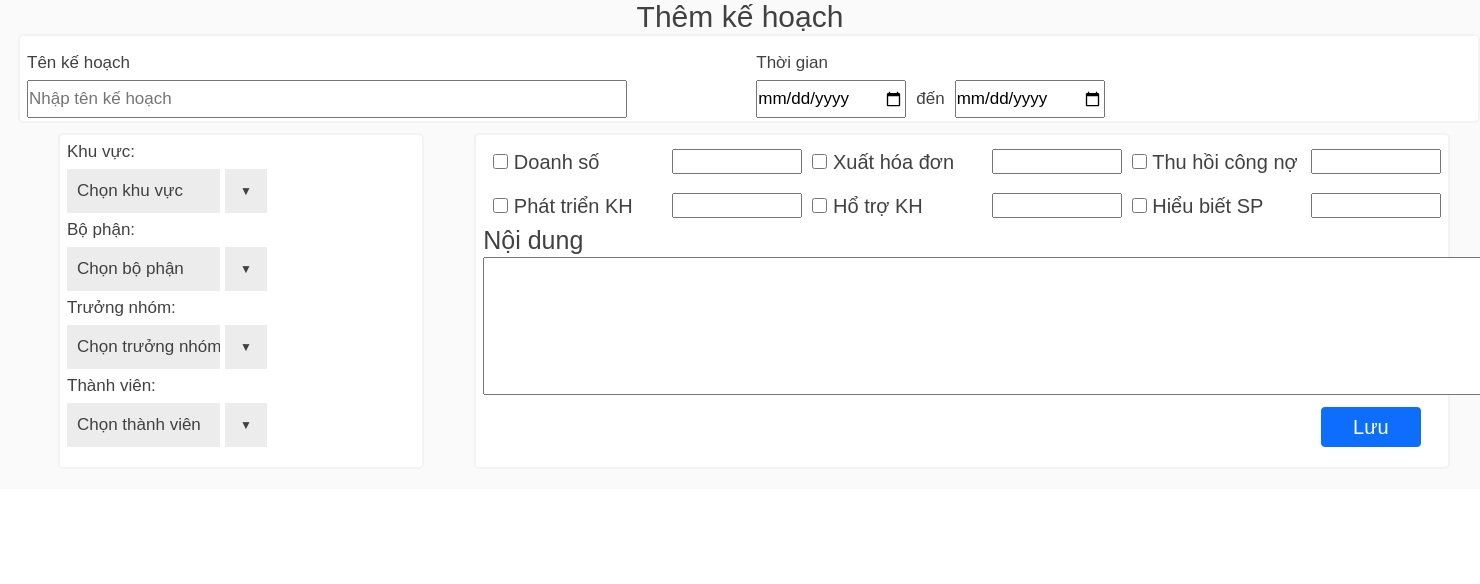
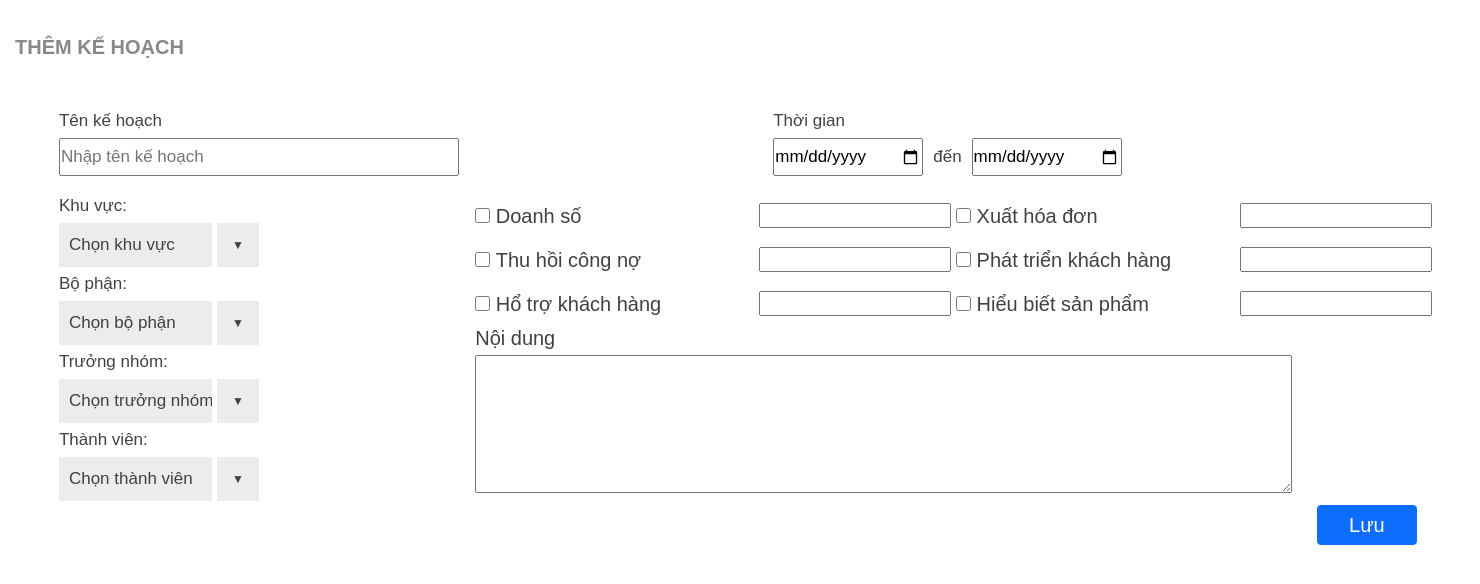
Before and after one commit to lct-kenly/DTSoft, a PHP site: page /content_plan-add.html in a window 1480 px wide; the page is wider, and only the part inside the window is pictured. Shown: the top 584 px of that part. Run offline with PHP 8.4, Linux system fonts and the light colour scheme.

Commit message:
chỉnh sửa lại giao diện toàn bộ file vừa up

```diff
--- a/asset/styles/style_plan-add.css
+++ b/asset/styles/style_plan-add.css
@@ -15,25 +15,25 @@
 }
 .row__detail{
   margin-left: 0;
-    margin-right: 0;
+  margin-right: 0;
 }
 .row__border{
-    border: 2px solid rgb(243, 243, 243);
+    /* border: 2px solid rgb(243, 243, 243); */
     margin-bottom: 10px;
-    margin-left: 10px;
+    margin-left: 3%;
     border-radius: 5px;
-    background-color: rgb(255, 255, 255);
+    /* background-color: rgb(255, 255, 255); */
 
 }
 .col-3__select{
-    border: 2px solid rgb(243, 243, 243);
+    /* border: 2px solid rgb(243, 243, 243); */
     margin-right: 50px;
-    margin-left: 50px;
+    margin-left: 3%;
     border-radius: 5px;
-    background-color: rgb(255, 255, 255);
+    /* background-color: rgb(255, 255, 255); */
 }
 .row__background{
-    background-color: rgb(250 250 250);
+    /* background-color: rgb(250 250 250); */
     margin-left: 0;
     margin-right: 0;
 }
@@ -41,9 +41,9 @@
     margin-bottom: 20px;
 }
 .col-8__content{
-    border: 2px solid rgb(243, 243, 243);
+    /* border: 2px solid rgb(243, 243, 243); */
     border-radius: 5px;
-    background-color: rgb(255, 255, 255);
+    /* background-color: rgb(255, 255, 255); */
 }
 
 .col-8__content--save{
@@ -56,17 +56,19 @@
 }
 .col-6__plan{
     margin-top: 10px;
+    /* padding-left: 10%; */
 }
 .col-6__plan--name{
-  width: 600px;
+  width: 400px;
 }
 
 .text__area{
   font-size: 20px;
   height: 25px;
-  width: 130px;
+  width: 40%;
   float: right;
   margin-top: 4px;
+  margin-right: 5px;
 }
 
 .btn-primary{
@@ -77,18 +79,21 @@
 .check__box{
   height: 15px;
   width: 15px;
-  margin-left: 10px;
+
 }
 
 .header{
-  text-align: center;
-    font-size: 30px;
+  margin: 3rem 0 3rem 1.5rem;
+  font-weight: 600;
+  font-size: 2rem;
+  text-transform: uppercase;
+  color: #888888;
     margin-left: 0;
     margin-right: 0;
 }
 
 .form-group__text{
-  font-size: 25px;
+  font-size: 20px;
 }
 
 @import url(https://fonts.googleapis.com/css?family=Source+Sans+Pro);
--- a/content_list_staff.html
+++ b/content_list_staff.html
@@ -38,7 +38,7 @@
                     <div class="header__staff">
                         <h2 class="header__staff_title">Danh sách nhân viên</h2>
 
-                        <div class="header__staff_btn">Thêm nhân viên</div>
+                        <div class="header__staff_btn"><a href="content_add_staff.html" class="">Thêm nhân viên</a></div>
                     </div>
                 </div>
 
--- a/content_plan-add.html
+++ b/content_plan-add.html
@@ -127,34 +127,34 @@
                     <div class="col-8 col-8__content">
                       <div class="row">
                         <form action="">
-                        <div class="col-4 col-2__target" style="float: left;">
+                        <div class="col-6 col-2__target" style="float: left;">
                         <input type="checkbox" id="ds" name="doanhso" class="check__box">
                         <label for="ds">Doanh số</label>
                           <input type="text" for="ds" name="id_doanhso" class="text__area">
                         </div>
-                        <div class="col-4 col-2__target" style="float: left;">
+                        <div class="col-6 col-2__target" style="float: left;">
                           <input type="checkbox" id="ds" name="doanhso" class="check__box">
                           <label for="ds">Xuất hóa đơn</label>
                             <input type="text" for="ds" name="id_doanhso" class="text__area">
                           </div>
-                          <div class="col-4 col-2__target" style="float: left;" >
+                          <div class="col-6 col-2__target" style="float: left;" >
                             <input type="checkbox" id="ds" name="doanhso" class="check__box">
                             <label for="ds">Thu hồi công nợ</label>
                               <input type="text" for="ds" name="id_doanhso" class="text__area">
                             </div>
-                            <div class="col-4 col-2__target" style="float: left;">
+                            <div class="col-6 col-2__target" style="float: left;">
                               <input type="checkbox" id="ds" name="doanhso" class="check__box">
-                              <label for="ds" >Phát triển KH</label>
+                              <label for="ds" >Phát triển khách hàng</label>
                                 <input type="text" for="ds" name="id_doanhso" class="text__area">
                               </div>
-                              <div class="col-4 col-2__target" style="float: left;">
+                              <div class="col-6 col-2__target" style="float: left;">
                                 <input type="checkbox" id="ds" name="doanhso" class="check__box">
-                                <label for="ds">Hổ trợ KH</label>
+                                <label for="ds">Hổ trợ khách hàng</label>
                                   <input type="text" for="ds" name="id_doanhso" class="text__area">
                                 </div>
-                                <div class="col-4 col-2__target" style="float: left;">
+                                <div class="col-6 col-2__target" style="float: left;">
                                   <input type="checkbox" id="ds" name="doanhso" class="check__box">
-                                  <label for="ds">Hiểu biết SP</label>
+                                  <label for="ds">Hiểu biết sản phẩm</label>
                                     <input type="text" for="ds" name="id_doanhso" class="text__area">
                                   </div>
 
@@ -162,7 +162,7 @@
                         <div class="form-group">
                             <div class="form-group">
                                 <p class="form-group__text">Nội dung</p>
-                                <td><textarea cols="100%" rows="4"></textarea></td>
+                                <td><textarea cols="80%" rows="4"></textarea></td>
                             </div>
                         </div>
                         <div class="col-8__content--save" style="float: right;">
--- a/content_plan-evaluate-detail.html
+++ b/content_plan-evaluate-detail.html
@@ -64,7 +64,7 @@
                                     <th>Thu hồi công nợ</th>
                                     <th>Phát triển KH</th>
                                     <th>Hỗ trợ KH</th>
-                                    <th>Hiểu biết sản phẩm</th>
+                                    <th>Hiểu biết SP</th>
 
                                     </tr>
                                     <tr>
--- a/content_plans.html
+++ b/content_plans.html
@@ -163,7 +163,7 @@
 
                 <!-- Button -->
                 <div class="row add__btn btn btn-primary">
-                    <a href="/themnv.html" class="add__plans">Thêm Kế Hoạch</a>
+                    <a href="content_plan-add.html" class="add__plans">Thêm Kế Hoạch</a>
                 </div>
             </div>
         </div>
```
Also changed, not shown: asset/styles/style_info_staff.css (+10 -7 lines), asset/styles/style_plan-evaluate-detail.css (+14 -11 lines), asset/styles/style_plan-evaluate.css (+12 -9 lines), asset/styles/style_target-month-detail.css (+21 -12 lines), asset/styles/style_target-month.css (+10 -9 lines), index.html (+4 -4 lines).
